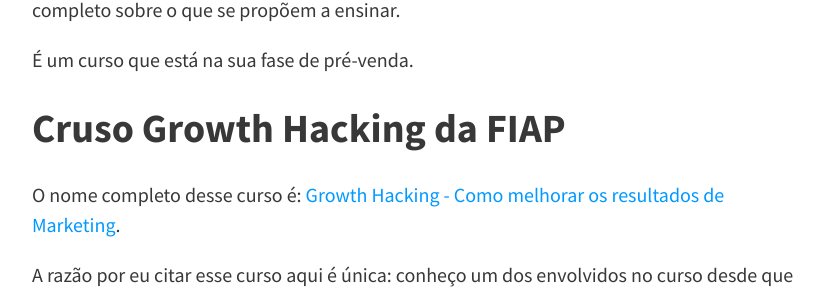
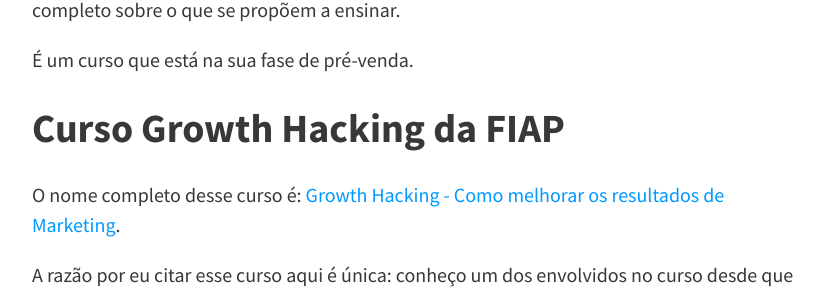
Before and after one commit to felipecbarbosa/felipecbarbosa.github.io, a Jekyll site: the page built from _posts/2020-12-04-cursos-growth.md, in a window 1280 px wide and 900 px high, scrolled down 4115 px. Shown: the part 157-452 px from the top of the window, without its empty margins (224-1054 px from the left). Built offline with Jekyll 4.4.1, drawn with Linux system fonts in a browser that asks for light colours; nearby versions of some CDN libraries; comment, search, counter and statistics services are not loaded.

Commit message:
Fixed typo

```diff
--- a/_posts/2020-12-04-cursos-growth.md
+++ b/_posts/2020-12-04-cursos-growth.md
@@ -94,7 +94,7 @@ Essa é uma visão geral sobre o curso de *Growth* da Cursos PM3, uma escola que
 
 É um curso que está na sua fase de pré-venda.
 
-## Cruso Growth Hacking da FIAP
+## Curso Growth Hacking da FIAP
 
 O nome completo desse curso é: [Growth Hacking - Como melhorar os resultados de Marketing](https://www.fiap.com.br/shift/curso/negocios/growth-hacking){:target="_blank"}.
 
```
